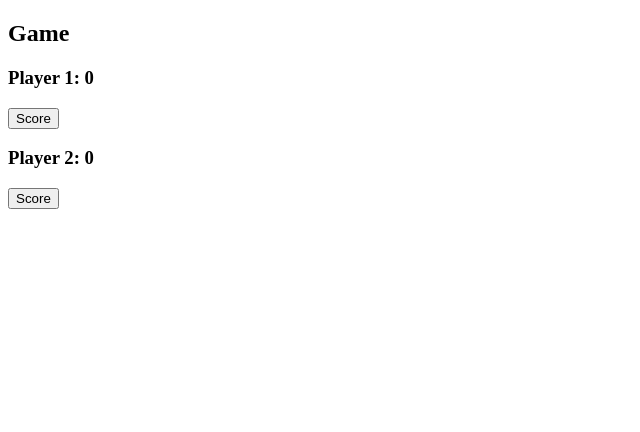
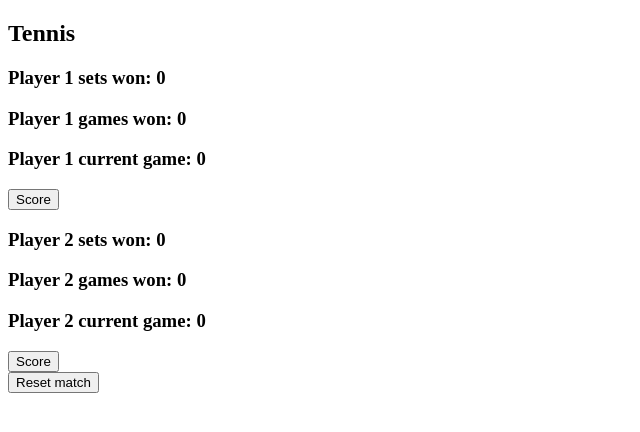
Before and after one commit to heatherstock/scoreboard, a React (Create React App) app: page / in a window 1280 px wide. Shown: the top 432 px of the page, without its empty margins (0-640 px from the left). Built offline with nearby package versions, Linux system fonts and the light colour scheme.

Commit message:
:construction: changed state and ammended code to match, added comments for clarity

```diff
--- a/src/components/Game.js
+++ b/src/components/Game.js
@@ -6,8 +6,18 @@ class Game extends Component {
   constructor() {
     super();
     this.state = {
-      player1: gamePoints[0],
-      player2: gamePoints[0]
+      game: {
+        player1: gamePoints[0],
+        player2: gamePoints[0]
+      },
+      set: {
+        player1: 0,
+        player2: 0
+      },
+      match: {
+        player1: 0,
+        player2: 0
+      }
     };
   }
 
@@ -16,12 +26,30 @@ class Game extends Component {
     this.setState(updatedPoints);
   }
 
+  resetMatch = () => {
+    this.setState({
+      game: {
+        player1: gamePoints[0],
+        player2: gamePoints[0]
+      },
+      set: {
+        player1: 0,
+        player2: 0
+      },
+      match: {
+        player1: 0,
+        player2: 0
+      }
+    })
+  }
+
   render() {
     return (
       <div>
-        <h2>Game</h2>
-        <Player player={1} gameScore={this.state.player1} click={this.scorePoint} />
-        <Player player={2} gameScore={this.state.player2} click={this.scorePoint} />
+        <h2>Tennis</h2>
+        <Player player={1} score={this.state} click={this.scorePoint} />
+        <Player player={2} score={this.state} click={this.scorePoint} />
+        <button onClick={this.resetMatch}>Reset match</button>
       </div>
     );
   };
--- a/src/components/Player.js
+++ b/src/components/Player.js
@@ -1,9 +1,18 @@
 import React from 'react';
 
-const Player = ({ player, gameScore, click }) => {
+const Player = ({ player, score, click }) => {
+  const gameScore = score.game['player' + player];
+  const setScore = score.set['player' + player];
+  const matchScore = score.match['player' + player];
+
   return (
     <div>
-      <h3>Player {player}: {gameScore}</h3>
+      <h3>Player {player} sets won: {matchScore}</h3>
+
+      <h3>Player {player} games won: {setScore}</h3>
+
+      <h3>Player {player} current game: {gameScore}</h3>
+
       <button id={player} onClick={() => click(player)}>Score</button>
     </div>
   )
--- a/src/logic/logic.js
+++ b/src/logic/logic.js
@@ -1,17 +1,20 @@
 export const gamePoints = [0, 15, 30, 40, 'ADVANTAGE']
 
-export const computeScore = (player, gameScore) => {
+export const computeScore = (player, score) => {
 
   const opposition = (player === 1) ? 2 : 1;
 
-  const playerPoints = gameScore['player' + player];
-  const oppositionPoints = gameScore['player' + opposition];
+  //get current points from state passed down as argument
+  const playerCurrentPoints = score.game['player' + player]
+  const oppositionCurrentPoints = score.game['player' + opposition]
 
-  const playerIndex = gamePoints.indexOf(playerPoints);
-  const oppositionIndex = gamePoints.indexOf(oppositionPoints);
+  //get index of current points from gamePoints array (above) in order to do simple calculations (below)
+  const playerIndex = gamePoints.indexOf(playerCurrentPoints);
+  const oppositionIndex = gamePoints.indexOf(oppositionCurrentPoints)
 
+  //define key points in game
   const winningScore = ((playerIndex === 4 && oppositionIndex === 3) || (playerIndex === 3 && oppositionIndex < 3))
-  const resetScore = (playerPoints === 'WINNER' || playerPoints === 'LOSER')
+  const resetScore = (playerCurrentPoints === 'WINNER' || playerCurrentPoints === 'LOSER')
   const loseAdvantage = (oppositionIndex === 4 && playerIndex === 3)
   const normalScore = ((playerIndex < 3 && oppositionIndex <= 3) || (playerIndex === 3 && oppositionIndex === 3))
 
@@ -28,13 +31,13 @@ export const computeScore = (player, gameScore) => {
     return result;
   }
   if (loseAdvantage) {
-    result = { ['player' + player]: playerPoints,
+    result = { ['player' + player]: playerCurrentPoints,
         ['player' + opposition]: gamePoints[oppositionIndex - 1] }
     return result;
   }
   if (normalScore) {
     result = { ['player' + player]: gamePoints[playerIndex + 1],
-    ['player' + opposition]: oppositionPoints };
+    ['player' + opposition]: oppositionCurrentPoints };
     return result;
   }
 }
```
